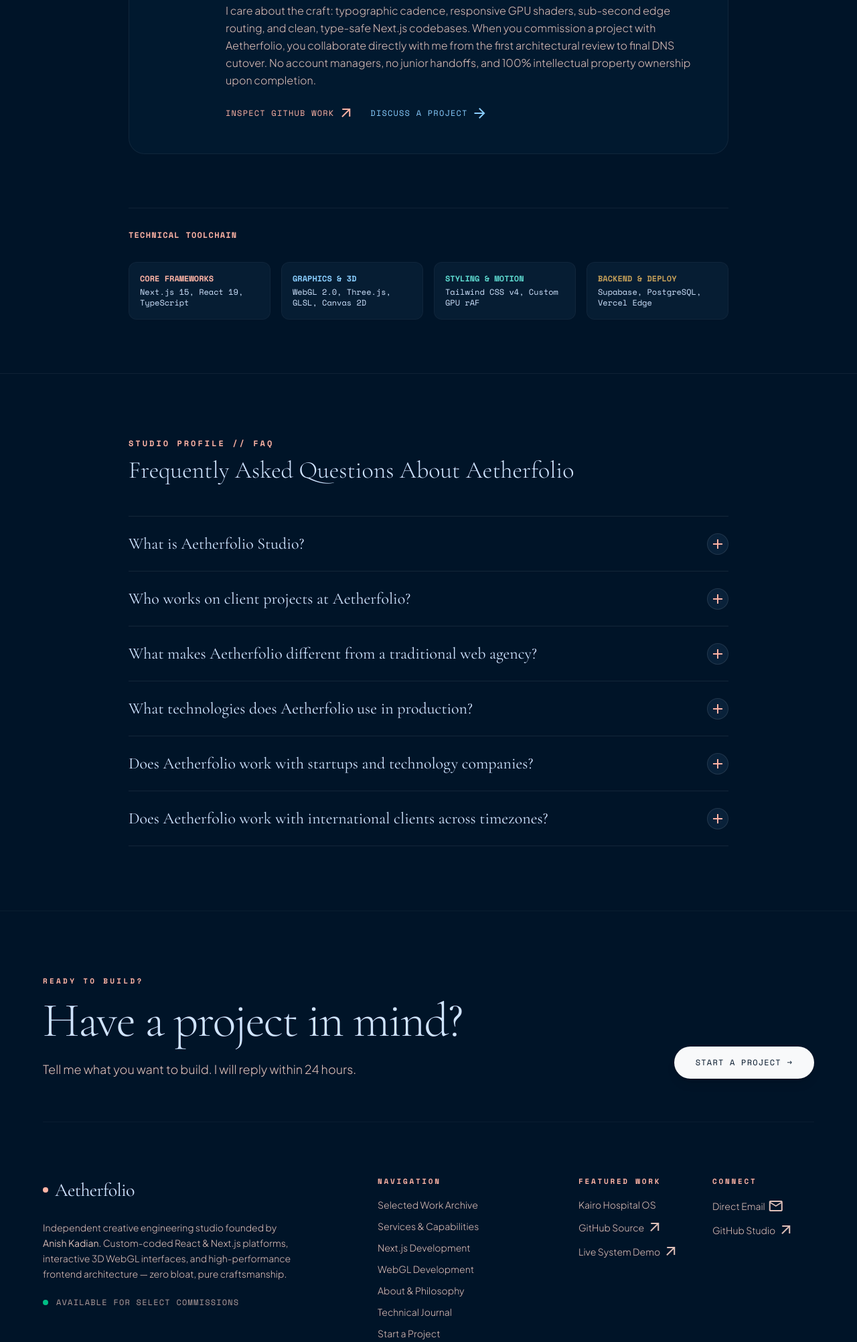
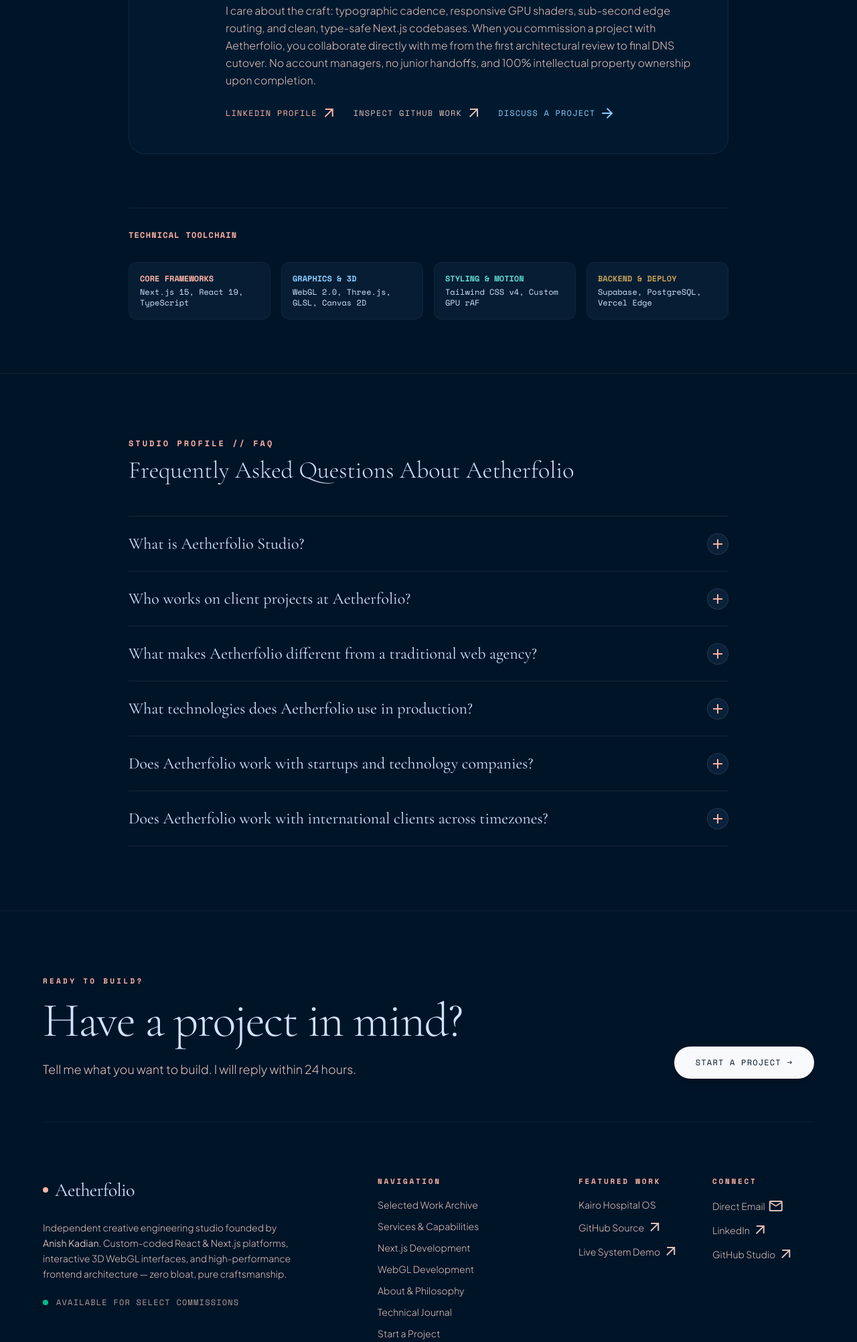
Before and after one commit to aetherfolio-studio/aetherfolio, a website: page about.html in a window 1280 px wide. Shown: the part 1971-3974 px from the top of the page at 67% size. Drawn offline with nearby package versions, Linux system fonts and the light colour scheme; no server answers.

Commit message:
feat: add LinkedIn profile across all pages, contact, about, schema, and README

```diff
--- a/about.html
+++ b/about.html
@@ -50,7 +50,8 @@
       },
       "url": "https://aetherfolio.vercel.app/about",
       "sameAs": [
-        "https://github.com/aetherfolio-studio"
+        "https://github.com/aetherfolio-studio",
+        "https://www.linkedin.com/in/aetherhq-undefined-6ab93642a/"
       ],
       "knowsAbout": [
         "Next.js",
@@ -306,8 +307,12 @@
           I care about the craft: typographic cadence, responsive GPU shaders, sub-second edge routing, and clean, type-safe Next.js codebases. When you commission a project with Aetherfolio, you collaborate directly with me from the first architectural review to final DNS cutover. No account managers, no junior handoffs, and 100% intellectual property ownership upon completion.
         </p>
 
-        <div class="flex items-center gap-6 pt-2">
-          <a href="https://github.com/aetherfolio-studio" target="_blank" rel="noopener noreferrer" class="font-label-caps text-xs text-primary hover:underline uppercase tracking-widest flex items-center gap-1.5">
+        <div class="flex flex-wrap items-center gap-6 pt-2">
+          <a href="https://www.linkedin.com/in/aetherhq-undefined-6ab93642a/" target="_blank" rel="noopener noreferrer" class="font-label-caps text-xs text-primary hover:underline uppercase tracking-widest flex items-center gap-1.5">
+            <span>LinkedIn Profile</span>
+            <span class="material-symbols-outlined text-[14px]">arrow_outward</span>
+          </a>
+          <a href="https://github.com/aetherfolio-studio" target="_blank" rel="noopener noreferrer" class="font-label-caps text-xs text-on-surface-variant hover:text-on-surface hover:underline uppercase tracking-widest flex items-center gap-1.5">
             <span>Inspect GitHub Work</span>
             <span class="material-symbols-outlined text-[14px]">arrow_outward</span>
           </a>
@@ -515,6 +520,10 @@
             <span>Direct Email</span>
             <span class="material-symbols-outlined text-[13px]">mail</span>
           </a>
+          <a href="https://www.linkedin.com/in/aetherhq-undefined-6ab93642a/" target="_blank" rel="noopener noreferrer" class="hover:text-primary transition-colors flex items-center gap-1">
+            <span>LinkedIn</span>
+            <span class="material-symbols-outlined text-[13px]">arrow_outward</span>
+          </a>
           <a href="https://github.com/aetherfolio-studio" target="_blank" rel="noopener noreferrer" class="hover:text-primary transition-colors flex items-center gap-1">
             <span>GitHub Studio</span>
             <span class="material-symbols-outlined text-[13px]">arrow_outward</span>
--- a/index.html
+++ b/index.html
@@ -52,7 +52,8 @@
         "name": "Anish Kadian",
         "jobTitle": "Creative Engineer & Studio Lead",
         "sameAs": [
-          "https://github.com/aetherfolio-studio"
+          "https://github.com/aetherfolio-studio",
+          "https://www.linkedin.com/in/aetherhq-undefined-6ab93642a/"
         ]
       },
       "areaServed": "Worldwide",
@@ -963,6 +964,10 @@
             <span>Direct Email</span>
             <span class="material-symbols-outlined text-[13px]">mail</span>
           </a>
+          <a href="https://www.linkedin.com/in/aetherhq-undefined-6ab93642a/" target="_blank" rel="noopener noreferrer" class="hover:text-primary transition-colors flex items-center gap-1">
+            <span>LinkedIn</span>
+            <span class="material-symbols-outlined text-[13px]">arrow_outward</span>
+          </a>
           <a href="https://github.com/aetherfolio-studio" target="_blank" rel="noopener noreferrer" class="hover:text-primary transition-colors flex items-center gap-1">
             <span>GitHub Studio</span>
             <span class="material-symbols-outlined text-[13px]">arrow_outward</span>
```
Also changed, not shown: 404.html (+4 -0 lines), contact.html (+14 -4 lines), journal.html (+4 -0 lines), journal/eliminating-layout-thrashing-gpu.html (+4 -0 lines), journal/webgl-fluid-dynamics-at-60fps.html (+4 -0 lines), journal/zero-bloat-frontend-architecture.html (+4 -0 lines), services.html (+4 -0 lines), services/nextjs-development.html (+4 -0 lines), services/webgl-development.html (+4 -0 lines), tos.html (+4 -0 lines), work.html (+4 -0 lines), work/kairo.html (+6 -1 lines), README.md.
